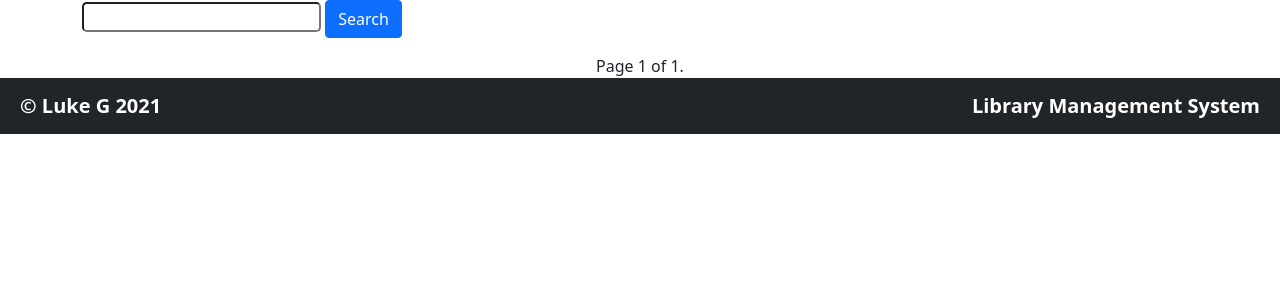
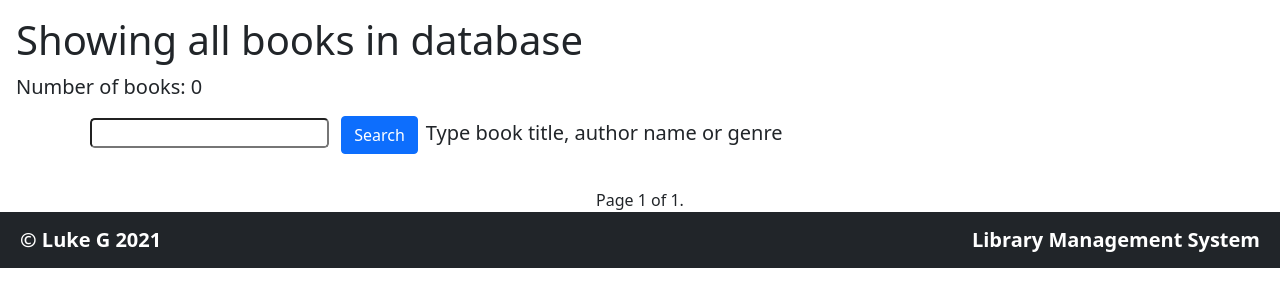
Before and after one commit to l-gorka/Django-Library-Management, a Django app: page /list/ in a window 1280 px wide. Shown: the part 62-369 px from the top of the page. Run offline with Django 4.2, Linux system fonts and the light colour scheme; data that the repository does not hold is empty; some libraries are stand-ins or nearby versions.

```diff
--- a/library/templates/book-list.html
+++ b/library/templates/book-list.html
@@ -10,25 +10,37 @@
 
 {% extends 'base-menu.html' %}
 {% block content %}
-<div class=" container-lg">
+{% if search %}
+<div class="container-lg ">
+        <h1 class=" h1 ms-3 mt-3">Showing results for {{ search }}</h1>
+        <p class=" lead m-2 ms-3">Number of results: {{query_length}}</p>
+        {% else %}
+        <h1 class=" h1 ms-3 mt-3">Showing all books in database</h1>
+        <p class=" lead m-2 ms-3">Number of books: {{query_length}}</p>
+</div>
+{% endif %}
+<div class=" container-lg d-block d-md-flex">
     <form action="{% url 'library:book-list' %}" class=" " method="get">
-        <input type="search" placeholder="{{ search }}" class=" rounded-3 " name="search" >
+        <input type="search" placeholder="{{ search }}" class=" rounded-3 m-2" name="search">
         <button type="submit" value="Search" class=" btn btn-primary">Search</button>
     </form>
+    <p class=" lead m-2"> Type book title, author name or genre</p>
 </div>
 <div class="container-lg">
     <div class="grid">
+        <p class=" lead "></p>
         <div class="row justify-content-center">
-            <div class="col-12 col-lg-10">
-                <ul class=" list-group ">
+            <div class="col-12">
+                <ul class=" list-group border-0">
                     {% for book in book_list %}
                     {% if forloop.counter|divisibleby:2 %}
                     <li class=" list-group-item bg-light">
-                        <a href="{% url 'library:book-detail' book.id%}" class="">{{book.title}} - {{ book.authors.all|join:', '}}</a>
+                        <a href="{% url 'library:book-detail' book.id%}" class=" link-dark">{{book.title}} - {{book.authors.all|join:', '}}</a>
                     </li>
                     {% else %}
                     <li class=" list-group-item">
-                        <a href="{% url 'library:book-detail' book.id%}" class="">{{book.title}} - {{ book.authors.all|join:', '}}</a>
+                        <a href="{% url 'library:book-detail' book.id%}" class=" link-dark">{{book.title}} -
+                            {{book.authors.all|join:', '}}</a>
                     </li>
                     {% endif %}
                     {% endfor %}
--- a/library/views.py
+++ b/library/views.py
@@ -17,10 +17,11 @@ class BookListView(ListView):
             query = Q(title__icontains=search)
             query.add(Q(authors__name__icontains=search), Q.OR)
             query.add(Q(genre__genre_name__icontains=search), Q.OR)
-            book_list = Book.objects.filter(query).select_related()
+            book_list = Book.objects.filter(query).select_related().distinct()
         else:
             book_list = Book.objects.all()
             search = ''
+        query_length = len(book_list)
         paginator = Paginator(book_list, 100)
         try:
             books = paginator.page(page)
@@ -28,7 +29,7 @@ class BookListView(ListView):
             books = paginator.page(1)
         except EmptyPage:
             books = paginator.page(paginator.num_pages)
-        context = {'book_list': books, 'search': search}
+        context = {'book_list': books, 'search': search, 'query_length': query_length   }
         return render(request, self.template_name, context)
 
 
```
